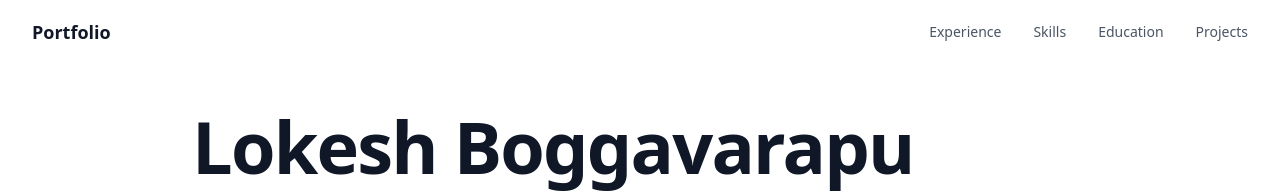
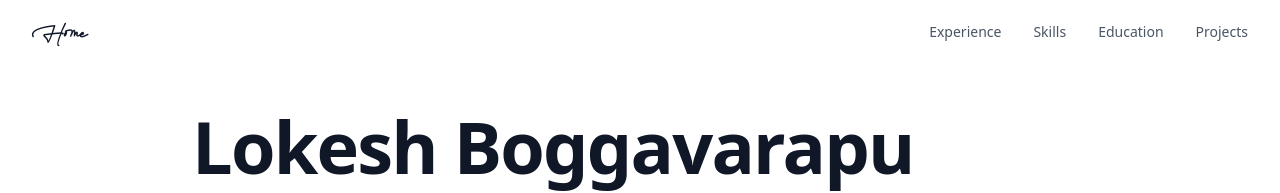
Before and after one commit to lokeshmanideep/lokeshmanideep.github.io, a React (Vite) app: page / in a window 1280 px wide. Shown: the top 193 px of the page. Built offline with nearby package versions, Linux system fonts and the light colour scheme.

Commit message:
font changes

```diff
--- a/src/components/layout/Navigation.tsx
+++ b/src/components/layout/Navigation.tsx
@@ -50,9 +50,10 @@ export const Navigation: React.FC = () =>
                 <div className="flex items-center justify-between h-16">
                     <Link
                         to="/"
-                        className="text-lg font-semibold text-gray-900 hover:text-blue-600 transition-colors"
+                        className="text-lg font-semibold text-gray-900 transition-colors"
+                        style={{ fontFamily: 'Agustina Regular, sans-serif' }}
                     >
-                        Portfolio
+                        Home
                     </Link>
 
                     <div className="hidden md:flex items-center gap-8">
--- a/src/index.css
+++ b/src/index.css
@@ -1,4 +1,12 @@
 @import "tailwindcss";
+
+@font-face {
+  font-family: "Agustina Regular";
+  src: url("/fonts/Agustina-Signature.otf") format("opentype");
+  font-weight: normal;
+  font-style: normal;
+  font-display: swap;
+}
 
 @layer base {
   body {
```
Also changed, not shown: public/fonts/Agustina-Signature.otf (added), public/fonts/Agustina.woff2 (added).
